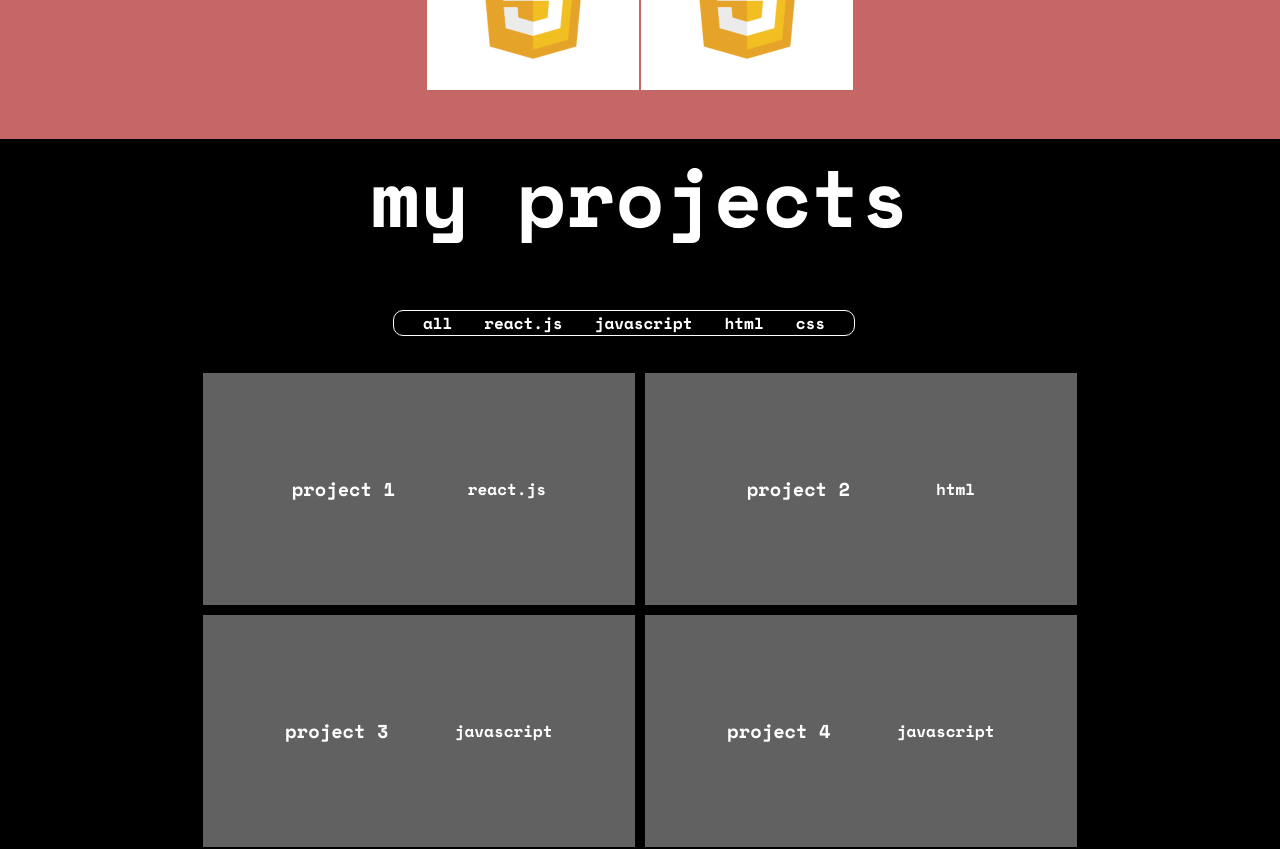
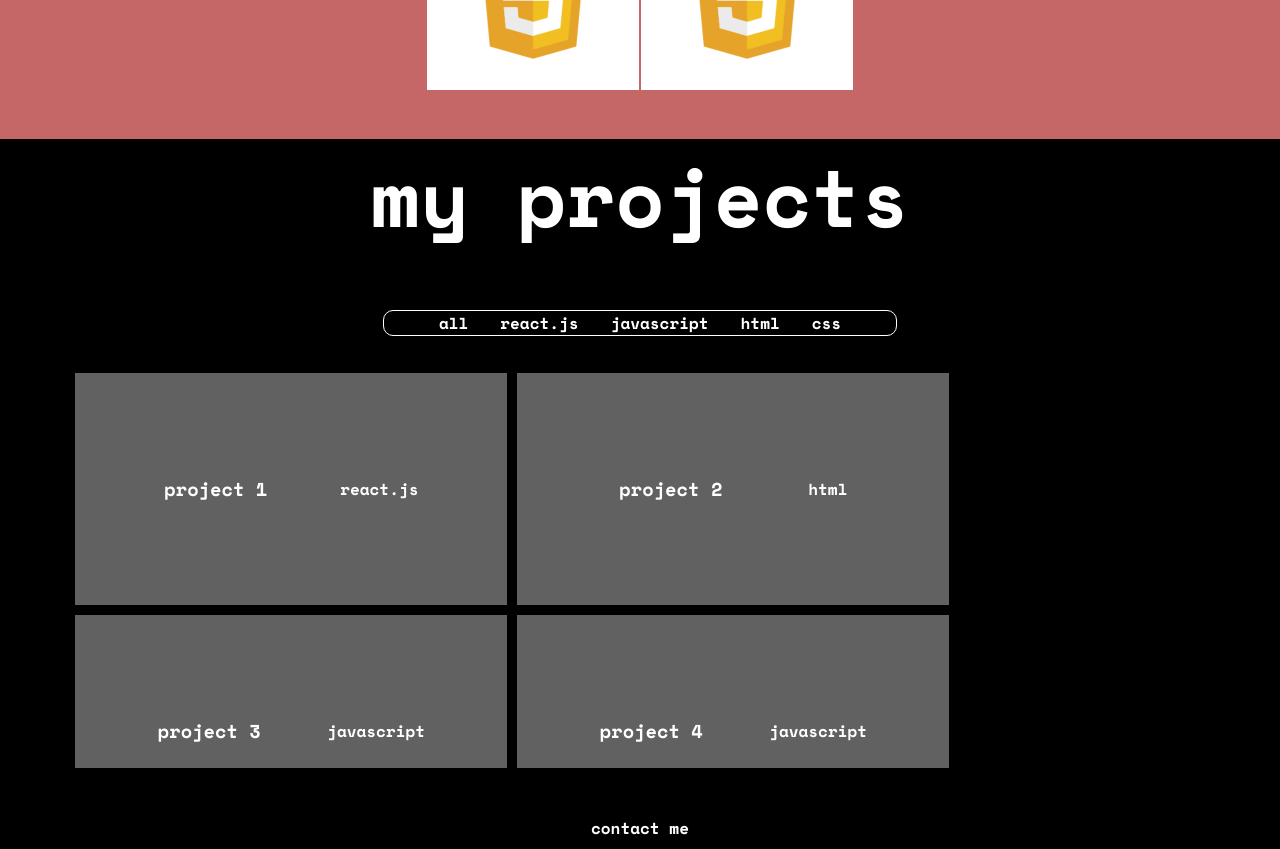
Before and after one commit to ericDevSantana/personal-portfolio, a React (Create React App) app: page / in a window 1280 px wide. Shown: the part 1460-2309 px from the top of the page. Built offline with nearby package versions, Linux system fonts and the light colour scheme.

Commit message:
scrollbar in projects

```diff
--- a/src/components/MyProjects.js
+++ b/src/components/MyProjects.js
@@ -47,7 +47,7 @@ const MyProjects = (props) => {
   return (
     <div className={styles.myProjects}>
       <h1>my projects</h1>
-      <div className={styles["myProjects-list"]}>
+
       <div className={styles["myProjects-filter"]}>
         <a name="all" onClick={onClickHandler}>
           all
@@ -65,7 +65,7 @@ const MyProjects = (props) => {
           css
         </a>
       </div>
-      </div>
+
       <div className={styles["myProjects-list"]}>
         {projects
           .filter((project) => {
--- a/src/components/MyProjects.module.css
+++ b/src/components/MyProjects.module.css
@@ -18,12 +18,13 @@
 
 .myProjects-filter {
   display: flex;
+  flex-wrap: wrap;
   border: 1px solid white;
   border-radius: 10px;
   width: 40%;
   justify-content: center;
   align-items: center;
-  margin: 0 2rem 2rem 0;
+  margin: 0 auto 2rem;
 }
 
 .myProjects-filter a {
@@ -32,12 +33,32 @@
   color: rgb(255, 255, 255);
 }
 
+::-webkit-scrollbar {
+  width: 20px;
+}
+
+::-webkit-scrollbar-track {
+  background-color: transparent;
+}
+
+::-webkit-scrollbar-thumb {
+  background-color: #d6dee1;
+}
+
+::-webkit-scrollbar-thumb {
+  background-color: #d6dee1;
+  border-radius: 5px;
+}
+
 .myProjects-list {
   display: flex;
+  height: 50vh;
+  overflow-y: scroll;
+  scroll-behavior: smooth;
   flex-wrap: wrap;
-  justify-content: center;
+  justify-content: flex-start;
   margin: auto;
-  width: 90%;
+  width: 89%;
 }
 
 .myProjects-item {
```
Lines whose indentation alone changed are shown as unchanged.
